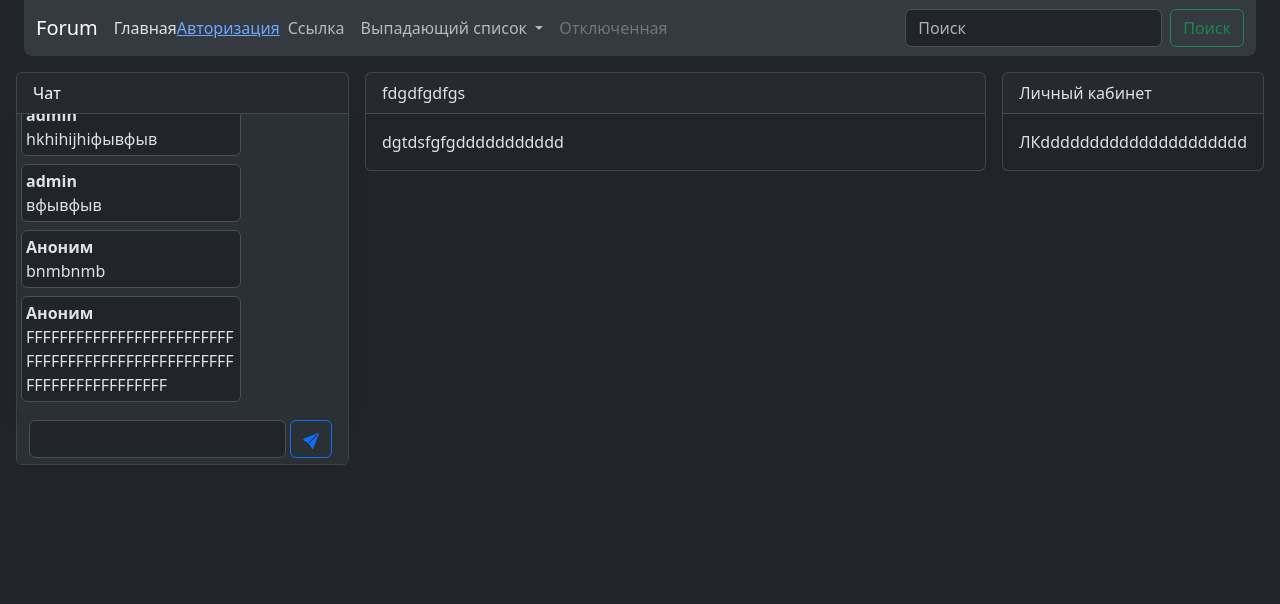
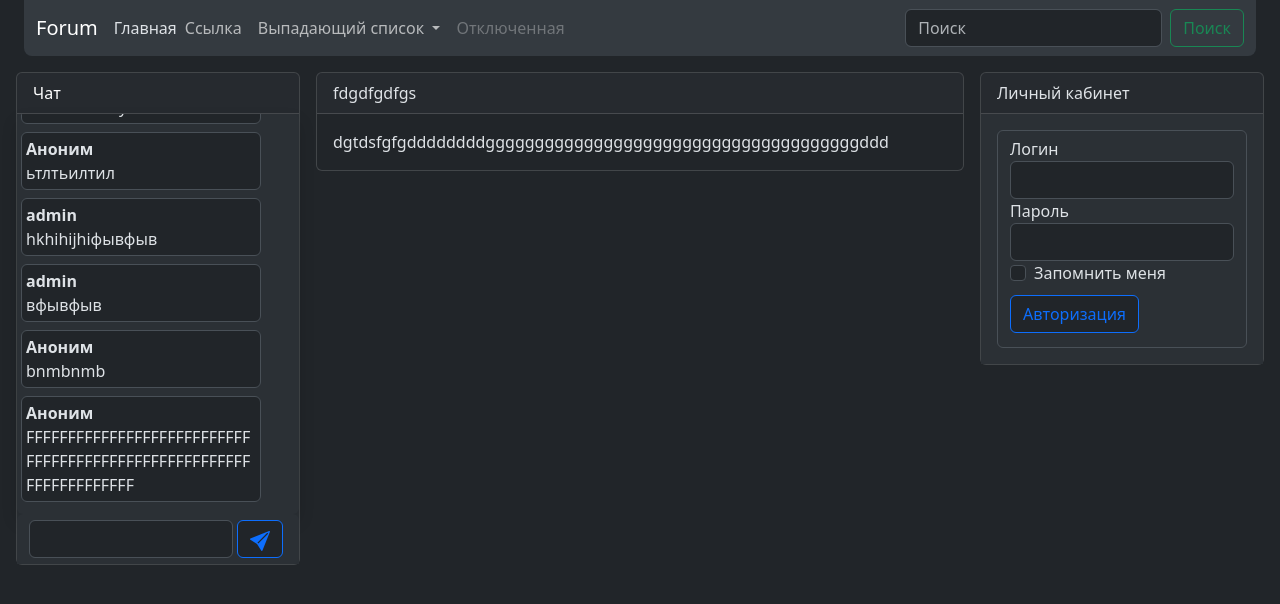
Before and after one commit to BaLaMyt900/Forum, a Django app: page / in a window 1280 px wide. Shown: the top 604 px of the page. Run offline with Django 4.2, Linux system fonts and the light colour scheme; data comes from the database, SQL or seed files in the repository; both versions use the stored data as it was after the commit; parts of the project's set-up code (start-up, migrations or seed data) failed here and were passed over.

Commit message:
Добавлена авторизация с помощью JSON запроса к django-allauth

```diff
--- a/static/ajax/last_activity.js
+++ b/static/live_chat.js
@@ -1,6 +1,4 @@
 $(function() {
-    // Start a timer that will call our API at regular intervals
-    // The 2nd value is the time in milliseconds, so 5000 = 5 seconds
     setInterval(updateChat, 3000);
     get_chat()
 });
@@ -10,7 +8,7 @@ function updateChat() {
         // Enumerate JSON objects
         $.each(data, function (i, item){
                 // console.log(item);
-                var newChatLine = $('<div class="border rounded bg-body p-1 m-1 text-wrap text-break" style="width: 220px">');
+                var newChatLine = $('<div class="border rounded bg-body p-1 m-1 text-wrap text-break w-30" style="width: 240px">');
                 newChatLine.append('<div class="fw-semibold">' + item.author__username + '</div>');
                 newChatLine.append('<div class="fw-lighter">' + item.text + '</div>');
                 $('#chatbox').append(newChatLine);
@@ -25,7 +23,7 @@ function get_chat() {
         success: function (data){
             $.each(data, function (i, item){
                 // console.log(item);
-                var newChatLine = $('<div class="border rounded bg-body p-1 m-1 text-wrap text-break" style="width: 220px">');
+                var newChatLine = $('<div class="border rounded bg-body p-1 m-1 text-wrap text-break w-30" style="width: 240px">');
                 newChatLine.append('<div class="fw-semibold">' + item.author__username + '</div>');
                 newChatLine.append('<div class="fw-lighter">' + item.text + '</div>');
                 $('#chatbox').append(newChatLine);
@@ -50,20 +48,20 @@ function getCookie(name) {
     }
     return cookieValue;
 }
+const csrftoken = getCookie('csrftoken');
 
 $(function ($) {
     $('#new_message').submit(function (e) {
-        e.preventDefault()
+        e.preventDefault();
         var $data = {};
-        $data['csrfmiddlewaretoken'] = getCookie('csrftoken');
         $('#new_message').find('input').each(function (){
             $data[this.name] = $(this).val();
-        })
-        console.log($data)
+        });
         $.ajax({
             type: 'POST',
             url: 'api/new_chat_message/',
             data: $data,
+            headers: {'X-CSRFToken': csrftoken},
             success: function (data) {
                 $('#new_message').find('input').val('')
             }
--- a/templates/index.html
+++ b/templates/index.html
@@ -3,6 +3,6 @@
 {% block body %}
 <div class="card">
     <div class="card-header">fdgdfgdfgs</div>
-    <div class="card-body">dgtdsfgfgddddddddddd</div>
+    <div class="card-body">dgtdsfgfgddddddddggggggggggggggggggggggggggggggggggggggddd</div>
 </div>
 {% endblock body %}
--- a/templates/main.html
+++ b/templates/main.html
@@ -16,7 +16,6 @@
   <div class="container-fluid">
     <div class="navbar-brand">Forum</div>
     <div class="nav-item"><a class="nav-link active" href="/">Главная</a></div>
-    <div class="nav-item"><a href="account/login/">Авторизация</a></div>
     <button class="navbar-toggler" type="button" data-bs-toggle="collapse" data-bs-target="#collapse" aria-controls="navbarSupportedContent" aria-expanded="false" aria-label="Переключатель навигации">
       <span class="navbar-toggler-icon"></span>
     </button>
@@ -40,7 +39,7 @@
           <a class="nav-link disabled">Отключенная</a>
         </li>
       </ul>
-      <form class="d-flex" role="search">
+      <form class="d-flex" role="search">{% csrf_token %}
         <input class="form-control me-2" type="search" placeholder="Поиск" aria-label="Поиск">
         <button class="btn btn-outline-success" type="submit">Поиск</button>
       </form>
@@ -49,20 +48,20 @@
 </nav>
 </div>
 <div class="d-flex justify-content-between flex-wrap mb-3 p-2">
-  <div class="p-2">
+  <div class="p-2" style="width: 300px">
     <div class="card d-flex flex-nowrap">
       <div class="card-header  text-body-emphasis">Чат</div>
       <div class="card-body p-0">
         <div class="card-text bg-body-tertiary">
-          <div id="chatbox" class="d-flex flex-column rounded shadow overflow-y-auto py-2" style="height: 300px">
+          <div id="chatbox" class="d-flex flex-column rounded shadow overflow-y-auto py-2" style="height: 400px">
               <div class="border rounded bg-body">
               </div>
           </div>
           <div>
             <form class="form-control d-flex border-0 bg-body-tertiary" id="new_message">
               <input class="form-control" name="text" id="new_message_text" type="text">
-              <button class="btn btn-outline-primary w-20 h-50 mx-1" type="submit">
-                <svg xmlns="http://www.w3.org/2000/svg" width="16" height="16" fill="currentColor" class="bi bi-send-fill" viewBox="0 0 16 16">
+              <button class="btn btn-outline-primary w-40 h-50 mx-1 bg-body" type="submit">
+                <svg xmlns="http://www.w3.org/2000/svg" width="20" height="20" fill="currentColor" class="bi bi-send-fill" viewBox="0 0 16 16">
                   <path d="M15.964.686a.5.5 0 0 0-.65-.65L.767 5.855H.766l-.452.18a.5.5 0 0 0-.082.887l.41.26.001.002 4.995 3.178 3.178 4.995.002.002.26.41a.5.5 0 0 0 .886-.083l6-15Zm-1.833 1.89L6.637 10.07l-.215-.338a.5.5 0 0 0-.154-.154l-.338-.215 7.494-7.494 1.178-.471-.47 1.178Z"/>
                 </svg>
               </button>
@@ -72,12 +71,27 @@
       </div>
     </div>
     </div>
-    <script src="{% static 'ajax/last_activity.js' %}" type="text/javascript"></script>
+    <script src="{% static 'live_chat.js' %}" type="text/javascript"></script>
   <div class="p-2 flex-fill flex-nowrap">{% block body %}{% endblock body %}</div>
-  <div class="p-2">
+  <div class="p-2" style="width: 300px">
     <div class="card flex-nowrap">
       <div class="card-header">Личный кабинет</div>
-      <div class="card-body">ЛКddddddddddddddddddddd</div>
+      <div class="card-body bg-body-tertiary">
+        <form class="form-control bg-body-tertiary" id="login_form">
+          <label for="login_email">Логин</label>
+          <input class="form-control" id="login_email" name="login" type="email" required>
+          <div class="invalid-feedback" id="login_errors"></div>
+          <label for="password">Пароль</label>
+          <input class="form-control" id="password" name="password" type="password" required>
+          <div class="form-check">
+            <input class="form-check-input" id="remember" name="remember" type="checkbox">
+            <label class="form-check-label" for="remember">Запомнить меня</label>
+          </div>
+          <button class="btn btn-outline-primary my-2 bg-body" type="submit">Авторизация</button>
+          <div class="alert alert-danger d-none" id="errors" role="alert"></div>
+        </form>
+        <script src="{% static 'profile.js' %}"></script>
+      </div>
     </div>
   </div>
   </div>
```
Also changed, not shown: static/profile.js (added, +55 -0 lines), db.sqlite3, livechat/migrations/0001_initial.py (added), main/migrations/0001_initial.py (added), profile/__init__.py (added), profile/migrations/__init__.py (added).
